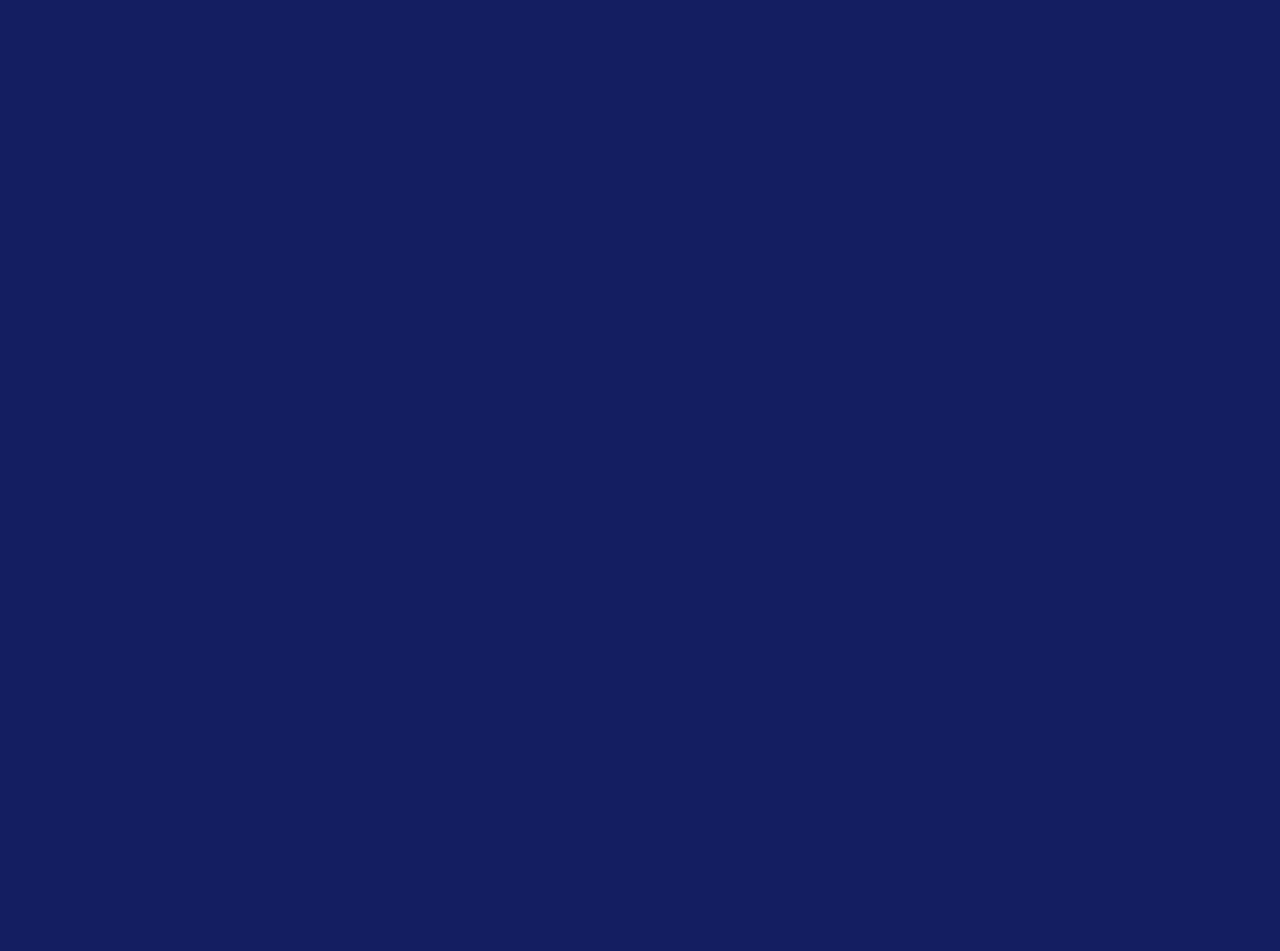
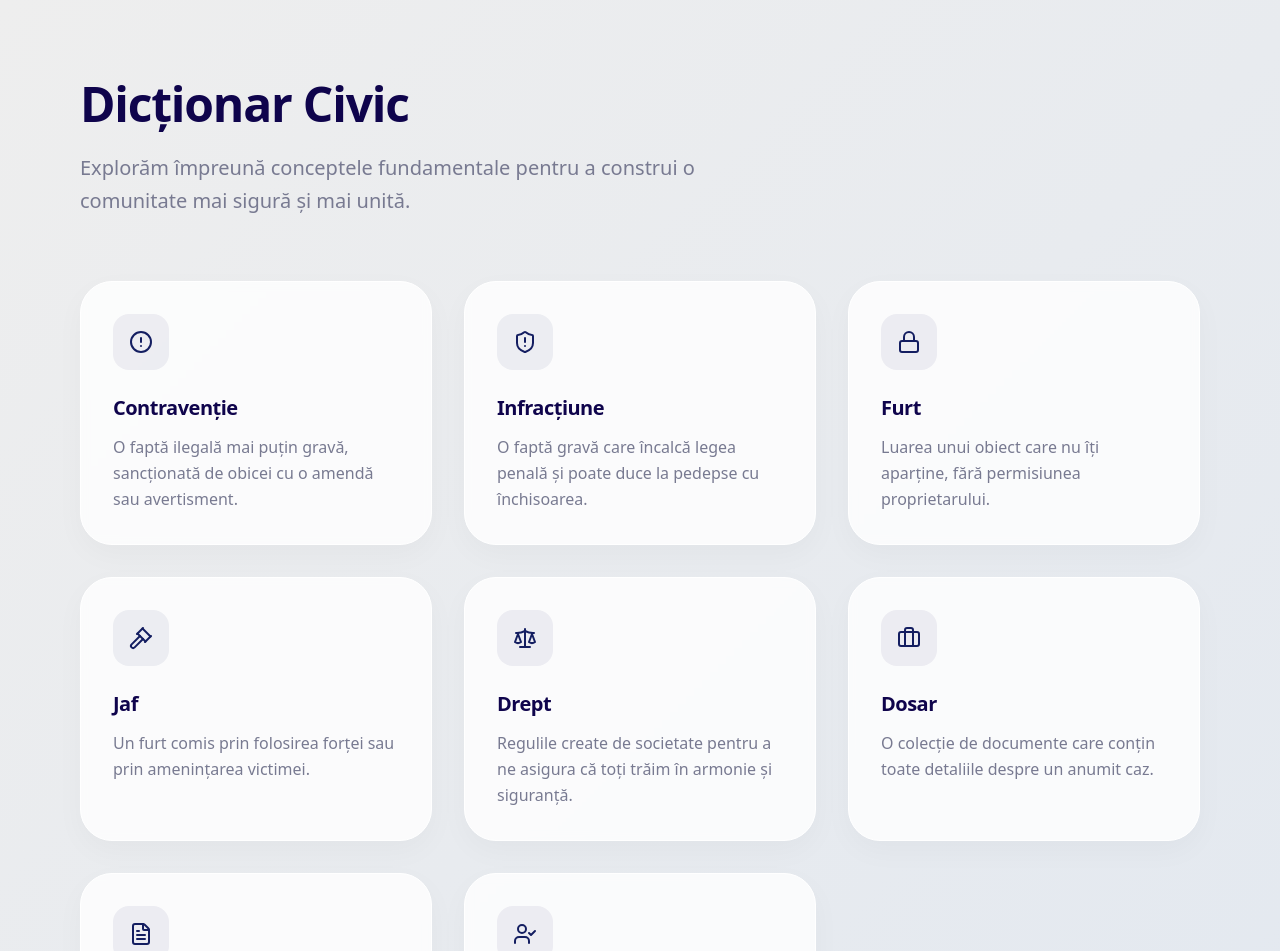
Before and after one commit to aclin143/digitaledu, a React (Create React App) app: page /formular in a window 1280 px wide. Before the commit this address had no page. Shown: the top 951 px of the page. Before the commit the page ends 800 px from the top, so only its background shows below. Built offline with nearby package versions, Linux system fonts and the light colour scheme.

Commit message:
EcranDoi

```diff
--- a/package.json
+++ b/package.json
@@ -8,6 +8,7 @@
     "@testing-library/react": "^16.3.1",
     "@testing-library/user-event": "^13.5.0",
     "firebase": "^12.7.0",
+    "lucide-react": "^0.562.0",
     "react": "^19.2.3",
     "react-dom": "^19.2.3",
     "react-router-dom": "^7.12.0",
--- a/src/App.js
+++ b/src/App.js
@@ -1,13 +1,14 @@
 import { BrowserRouter, Routes, Route } from "react-router-dom";
 import EcranZero from "./components/EcranZero";
 import EcranUnu from "./components/EcranUnu";
-
+import EcranDoi from "./components/EcranDoi";
 function App() {
     return (
         <BrowserRouter>
             <Routes>
                 <Route path="/" element={<EcranZero />} />
                 <Route path="/identitate" element={<EcranUnu />} />
+                <Route path="/formular" element={<EcranDoi/>}/>
             </Routes>
         </BrowserRouter>
     );
--- /dev/null
+++ b/src/components/EcranDoi.js
@@ -0,0 +1,77 @@
+import React, { useState } from "react";
+import { useNavigate } from "react-router-dom";
+import { Scale, Gavel, ShieldAlert, FileText, UserCheck, Lock, AlertCircle, Briefcase } from "lucide-react";
+
+const EcranDoi = () => {
+    const navigate = useNavigate();
+    const [hoveredIndex, setHoveredIndex] = useState(null);
+
+    const termeni = [
+        { t: "Contravenție", d: "O faptă ilegală mai puțin gravă, sancționată de obicei cu o amendă sau avertisment.", icon: <AlertCircle size={24} /> },
+        { t: "Infracțiune", d: "O faptă gravă care încalcă legea penală și poate duce la pedepse cu închisoarea.", icon: <ShieldAlert size={24} /> },
+        { t: "Furt", d: "Luarea unui obiect care nu îți aparține, fără permisiunea proprietarului.", icon: <Lock size={24} /> },
+        { t: "Jaf", d: "Un furt comis prin folosirea forței sau prin amenințarea victimei.", icon: <Gavel size={24} /> },
+        { t: "Drept", d: "Regulile create de societate pentru a ne asigura că toți trăim în armonie și siguranță.", icon: <Scale size={24} /> },
+        { t: "Dosar", d: "O colecție de documente care conțin toate detaliile despre un anumit caz.", icon: <Briefcase size={24} /> },
+        { t: "Proces-Verbal", d: "Un document scris în care o autoritate notează oficial ceea ce s-a întâmplat.", icon: <FileText size={24} /> },
+        { t: "Responsabilitate", d: "Obligația de a conștientiza acțiunile noastre și de a respecta regulile comunității.", icon: <UserCheck size={24} /> }
+    ];
+
+    return (
+        <div className="min-h-screen p-8 md:p-20 font-sans text-[#0F044C]"
+             style={{ background: "linear-gradient(135deg, #EEEEEE 0%, #e2e8f0 100%)" }}>
+
+            <div className="max-w-6xl mx-auto">
+                {/* HEADER ELEGANT */}
+                <header className="mb-16 text-center md:text-left">
+                    <h2 className="text-5xl font-black tracking-tight mb-6" style={{ color: "#0F044C" }}>
+                        Dicționar Civic
+                    </h2>
+                    <p className="text-[#787A91] text-xl max-w-2xl leading-relaxed">
+                        Explorăm împreună conceptele fundamentale pentru a construi o comunitate mai sigură și mai unită.
+                    </p>
+                </header>
+
+                {/* GRID CARDURI ELEGANTE */}
+                <div className="grid grid-cols-1 md:grid-cols-2 lg:grid-cols-3 gap-8">
+                    {termeni.map((item, index) => (
+                        <div
+                            key={index}
+                            onMouseEnter={() => setHoveredIndex(index)}
+                            onMouseLeave={() => setHoveredIndex(null)}
+                            className="group p-8 rounded-[2rem] transition-all duration-500 bg-white/80 backdrop-blur-sm border border-white shadow-[0_10px_30px_rgba(0,0,0,0.03)] hover:shadow-[0_20px_40px_rgba(20,30,97,0.1)] hover:-translate-y-2"
+                        >
+                            <div className="mb-6 flex items-center justify-center w-14 h-14 rounded-2xl transition-all duration-500"
+                                 style={{
+                                     backgroundColor: hoveredIndex === index ? "#0F044C" : "#141E6110",
+                                     color: hoveredIndex === index ? "#EEEEEE" : "#141E61"
+                                 }}>
+                                {item.icon}
+                            </div>
+
+                            <h3 className="text-xl font-bold mb-3 tracking-tight">
+                                {item.t}
+                            </h3>
+                            <p className="text-[#787A91] leading-relaxed group-hover:text-[#0F044C] transition-colors duration-300">
+                                {item.d}
+                            </p>
+                        </div>
+                    ))}
+                </div>
+
+                {/* BUTON FOOTER MINIMALIST */}
+                <div className="mt-20 flex justify-center md:justify-end">
+                    <button
+                        onClick={() => navigate("/nivelul-urmator")}
+                        className="group relative overflow-hidden bg-[#0F044C] text-[#EEEEEE] px-12 py-5 rounded-2xl font-bold uppercase text-xs tracking-[0.3em] transition-all duration-300 hover:shadow-[0_10px_30px_rgba(15,4,76,0.3)] active:scale-95"
+                    >
+                        <span className="relative z-10">Continuă Explorarea</span>
+                        <div className="absolute inset-0 bg-[#141E61] translate-y-full group-hover:translate-y-0 transition-transform duration-300" />
+                    </button>
+                </div>
+            </div>
+        </div>
+    );
+};
+
+export default EcranDoi;
--- a/src/components/EcranUnu.js
+++ b/src/components/EcranUnu.js
@@ -1,5 +1,6 @@
 import { useRef, useState } from "react";
 import { collection, addDoc, serverTimestamp } from "firebase/firestore";
+import {useNavigate} from "react-router-dom";
 import { db } from "../firebase";
 
 export default function EcranUnu() {
@@ -14,7 +15,7 @@ export default function EcranUnu() {
     const [submitStatus, setSubmitStatus] = useState("idle");
     const [hasSignature, setHasSignature] = useState(false);
     const [isHovered, setIsHovered] = useState(null);
-
+   const navigate = useNavigate();
     const canvasRef = useRef(null);
     const drawing = useRef(false);
 
@@ -277,8 +278,13 @@ export default function EcranUnu() {
                     </div>
 
                     <button
-                        onClick={saveToFirebase}
-                            disabled={!isValid}
+                        onClick={async () => {
+                            await saveToFirebase();
+                            navigate("/formular");
+                        }}
+
+
+                        disabled={!isValid}
                         className={`relative px-14 py-4 font-black uppercase text-[11px] tracking-[0.5em] transition-all duration-500
                             ${isValid
                             ? "bg-[#EEEEEE] text-[#0F044C] hover:bg-white hover:px-16 hover:shadow-[0_0_30px_rgba(238,238,238,0.3)] active:scale-95"
```
Also changed, not shown: 1 other file (tests, documents, lock files or other folders).
